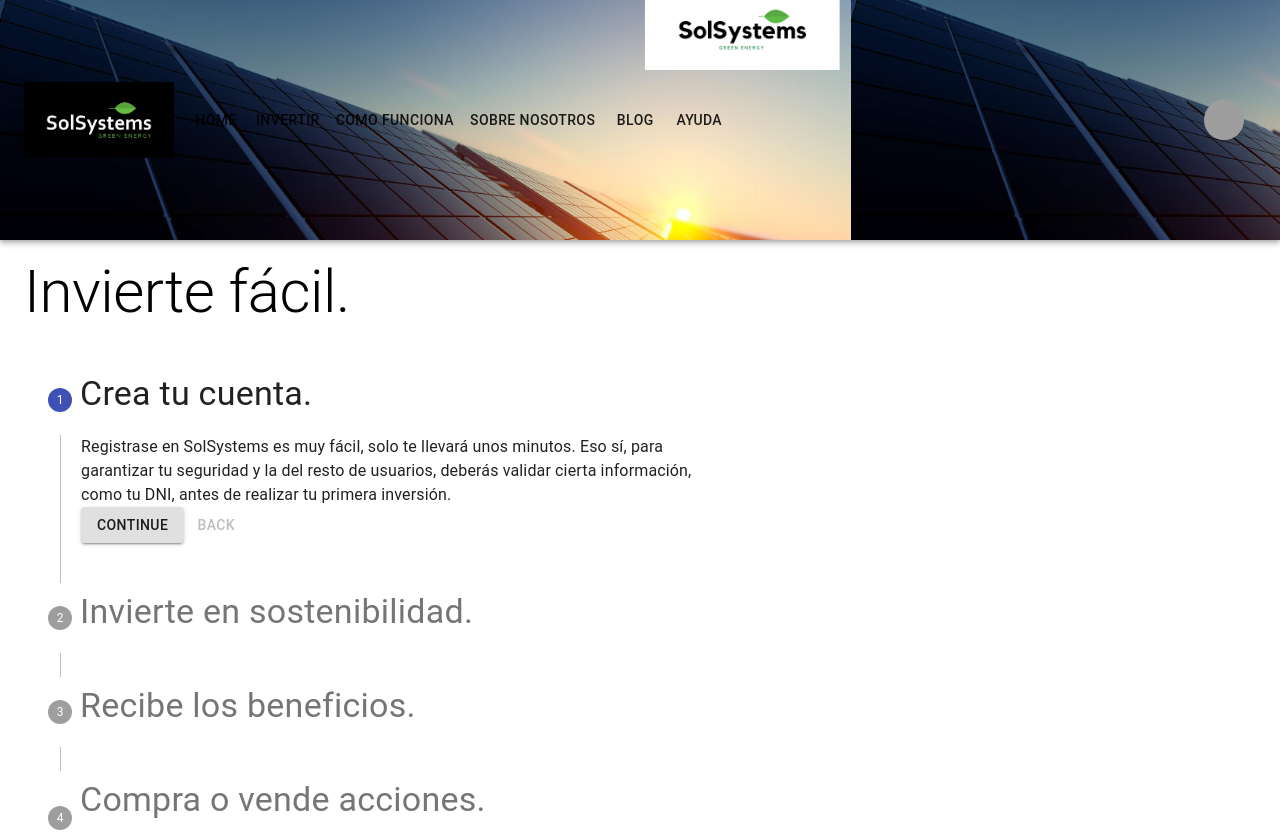
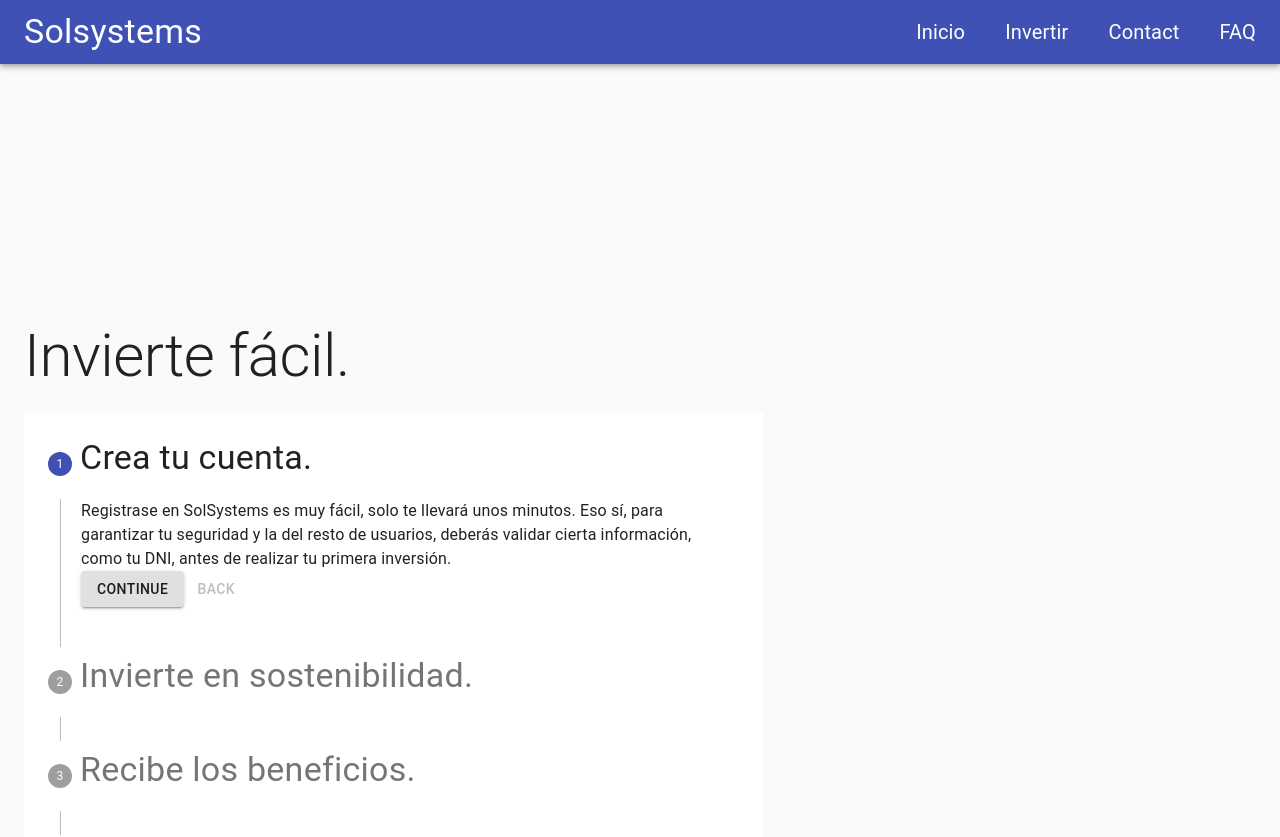
Before and after one commit to manuelmillares/project-x, a React (Create React App) app: page / in a window 1280 px wide. Shown: the top 837 px of the page. Built offline with nearby package versions, Linux system fonts and the light colour scheme; grey boxes are pictures that could not be loaded.

Commit message:
Change Navbar componet for a responsive one

```diff
--- a/src/App.js
+++ b/src/App.js
@@ -1,14 +1,13 @@
 import './App.css';
-import ResponsiveAppBar from './components/navBar/navBar'
 import { BrowserRouter as Router } from "react-router-dom";
 import { MyRoutes } from "./routes/routes";
 import { Container} from "@material-ui/core";
-
+import Navbar from './components/Navigation/Navbar/Navbar';
 
 function App() {
   return (
     <Router basename={process.env.PUBLIC_URL}>
-        <ResponsiveAppBar />
+        <Navbar />
         <Container style={{paddingTop: "20%"}}>
           <MyRoutes />
         </Container>
--- /dev/null
+++ b/src/components/Navigation/LeftDrawer/LeftDrawer.js
@@ -0,0 +1,62 @@
+import React, { useState } from "react";
+import {
+  Drawer,
+  IconButton,
+  List,
+  ListItem,
+  ListItemText,
+ makeStyles
+} from "@material-ui/core";
+import { Link } from "react-router-dom";
+import MenuIcon from "@material-ui/icons/Menu";
+
+const useStyles = makeStyles(()=>({
+    link:{
+        textDecoration:"none",
+        color: "blue",
+        fontSize: "20px",
+    },
+    icon:{
+        color: "white"
+    }
+}));
+
+function LeftDrawer() {
+const classes = useStyles();
+  const [openDrawer, setOpenDrawer] = useState(false);
+  return (
+    <>
+      <Drawer
+        open={openDrawer}
+        onClose={() => setOpenDrawer(false)}
+      >
+        <List>
+         <ListItem onClick={() => setOpenDrawer(false)}>
+            <ListItemText>
+              <Link to="/">Home</Link>
+            </ListItemText>
+          </ListItem>
+          <ListItem onClick={() => setOpenDrawer(false)}>
+            <ListItemText>
+              <Link to="/about">About</Link>
+            </ListItemText>
+          </ListItem>
+          <ListItem onClick={() => setOpenDrawer(false)}>
+            <ListItemText>
+              <Link to="/contact">Contact</Link>
+            </ListItemText>
+          </ListItem>
+          <ListItem onClick={() => setOpenDrawer(false)}>
+            <ListItemText>
+              <Link to="/about">Faq</Link>
+            </ListItemText>
+          </ListItem>
+        </List>
+      </Drawer>
+      <IconButton onClick={() => setOpenDrawer(!openDrawer)}>
+        <MenuIcon />
+      </IconButton>
+    </>
+  );
+}
+export default LeftDrawer;
--- /dev/null
+++ b/src/components/Navigation/Navbar/Navbar.js
@@ -0,0 +1,69 @@
+import React from "react";
+import {
+  AppBar,
+  Toolbar,
+  CssBaseline,
+  Typography,
+  makeStyles,
+  useTheme,
+  useMediaQuery,
+} from "@material-ui/core";
+import { Link } from "react-router-dom";
+import LeftDrawer from "../LeftDrawer/LeftDrawer";
+
+const useStyles = makeStyles((theme) => ({
+  navlinks: {
+    marginLeft: theme.spacing(5),
+    display: "flex",
+  },
+  logo: {
+    flexGrow: "1",
+    cursor: "pointer",
+  },
+  link: {
+    textDecoration: "none",
+    color: "white",
+    fontSize: "20px",
+    marginLeft: theme.spacing(5),
+    "&:hover": {
+      color: "yellow",
+      borderBottom: "1px solid white",
+    },
+  },
+}));
+
+function Navbar() {
+  const classes = useStyles();
+  const theme = useTheme();
+  const isMobile = useMediaQuery(theme.breakpoints.down("md"));
+
+  return (
+    <AppBar position="static">
+      <CssBaseline />
+      <Toolbar>
+        <Typography variant="h4" className={classes.logo}>
+          Solsystems
+        </Typography>
+        {isMobile ? (
+          <LeftDrawer />
+        ) : (
+          <div className={classes.navlinks}>
+            <Link to="/" className={classes.link}>
+              Inicio
+            </Link>
+            <Link to="/invest" className={classes.link}>
+              Invertir
+            </Link>
+            <Link to="/contact" className={classes.link}>
+              Contact
+            </Link>
+            <Link to="/faq" className={classes.link}>
+              FAQ
+            </Link>
+          </div>
+        )}
+      </Toolbar>
+    </AppBar>
+  );
+}
+export default Navbar;
--- a/src/components/navBar/navBar.js
+++ /dev/null
@@ -1,154 +0,0 @@
-import * as React from 'react';
-import { makeStyles, AppBar, Box, Toolbar, IconButton, Typography, Menu ,Container, Avatar,  Button, Tooltip, MenuItem} from "@material-ui/core";
-import MenuIcon from "@material-ui/icons/Menu";
-import logo from "../../static/images/logo.jpeg";
-import Background from "../../static/images/portada.png";
-import { Link } from "react-router-dom";
-
-const pages = ['Home', 'Invertir', 'Como Funciona', 'Sobre Nosotros', 'Blog', 'Ayuda'];
-const settings = ['Profile', 'Account', 'Dashboard', 'Logout'];
-const urls = ['/', '/invest', 'Account', 'Dashboard', 'Logout', "Logout"];
-
-
-
-
-const useStyles = makeStyles({
-    logo: {
-        maxWidth: 150,
-        marginRight: '10px'
-      },
-    header: {
-        display: "flex",
-        alignItems: "center",
-        flexDirection: "row",
-        width: "100%",
-        height: "30%",
-        backgroundImage: `url(${Background})`
-        // border-bottom: 5px solid black;
-        // box-shadow: 0px 31px 9px 0px rgba(67, 66, 64, 0.31);
-        // justify-content: space-between;
-      },
-      text: {
-        color: "#FFFFFF"
-      }
-  });
-
-const ResponsiveAppBar = () => {
-    const classes = useStyles();
-
-  const [anchorElNav, setAnchorElNav] = React.useState(null);
-  const [anchorElUser, setAnchorElUser] = React.useState(null);
-
-  const handleOpenNavMenu = (event) => {
-    setAnchorElNav(event.currentTarget);
-  };
-  const handleOpenUserMenu = (event) => {
-    setAnchorElUser(event.currentTarget);
-  };
-
-  const handleCloseNavMenu = () => {
-    setAnchorElNav(null);
-  };
-
-  const handleCloseUserMenu = () => {
-    setAnchorElUser(null);
-  };
-
-  return (
-    <AppBar className={classes.header} position="absolute">
-      <Container maxWidth="xl">
-        <Toolbar disableGutters>
-          <Typography
-            variant="h6"
-            noWrap
-            component="div"
-            sx={{ mr: 2, display: { xs: 'none', md: 'flex' } }}
-          >
-          </Typography>
-
-          <Box sx={{ flexGrow: 1, display: { xs: 'flex', md: 'none' } }}>
-            <IconButton
-              size="medium"
-              aria-label="account of current user"
-              aria-controls="menu-appbar"
-              aria-haspopup="true"
-              onClick={handleOpenNavMenu}
-              color="inherit"
-            >
-              <MenuIcon />
-            </IconButton>
-            <Menu
-              id="menu-appbar"
-              anchorEl={anchorElNav}
-              anchorOrigin={{
-                vertical: 'bottom',
-                horizontal: 'left',
-              }}
-              keepMounted
-              transformOrigin={{
-                vertical: 'top',
-                horizontal: 'left',
-              }}
-              open={Boolean(anchorElNav)}
-              onClose={handleCloseNavMenu}
-              sx={{
-                display: { xs: 'block', md: 'none' },
-              }}
-            >
-              {pages.map((page) => (
-                <MenuItem key={page} onClick={handleCloseNavMenu}>
-                  <Typography className={classes.text}>{page}</Typography>
-                </MenuItem>
-              ))}
-            </Menu>
-          </Box>
-          <img src={logo} alt="Kitty Katty!" className={classes.logo}/>
-          <Box sx={{ flexGrow: 1, display: { xs: 'none', md: 'flex' } }}>
-            {pages.map((page, index) => (
-              <Link to={urls[index]} className={classes.link}>
-              <Button
-                key={page}
-                onClick={handleCloseNavMenu}
-                sx={{ my: 2, color: 'white', display: 'block' }}
-              >
-                {page}
-              </Button>
-            </Link>
-            ))}
-          </Box>
-
-          <Box sx={{ flexGrow: 0 }}>
-            <Tooltip title="Open settings">
-              <IconButton onClick={handleOpenUserMenu} sx={{ p: 0 }}>
-                <Avatar alt="Remy Sharp" src="/static/images/avatar/2.jpg" />
-              </IconButton>
-            </Tooltip>
-            <Menu
-              sx={{ mt: '45px' }}
-              id="menu-appbar"
-              anchorEl={anchorElUser}
-              anchorOrigin={{
-                vertical: 'top',
-                horizontal: 'right',
-              }}
-              keepMounted
-              transformOrigin={{
-                vertical: 'top',
-                horizontal: 'right',
-              }}
-              open={Boolean(anchorElUser)}
-              onClose={handleCloseUserMenu}
-            >
-              {settings.map((setting) => (
-                <MenuItem key={setting} onClick={handleCloseUserMenu}>
-                  <Typography>{setting}</Typography>
-                </MenuItem>
-              ))}
-            </Menu>
-          </Box>
-        </Toolbar>
-      </Container>
-    </AppBar>
-  );
-};
-export default ResponsiveAppBar;
```
